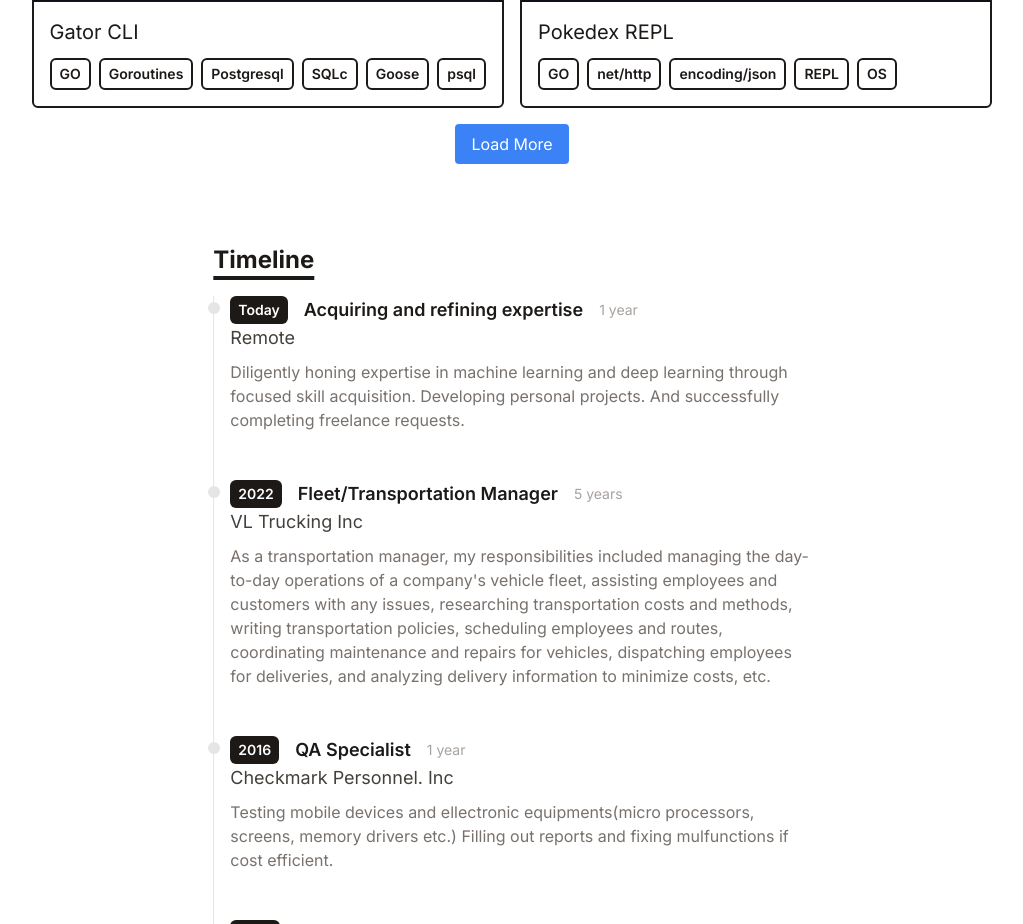
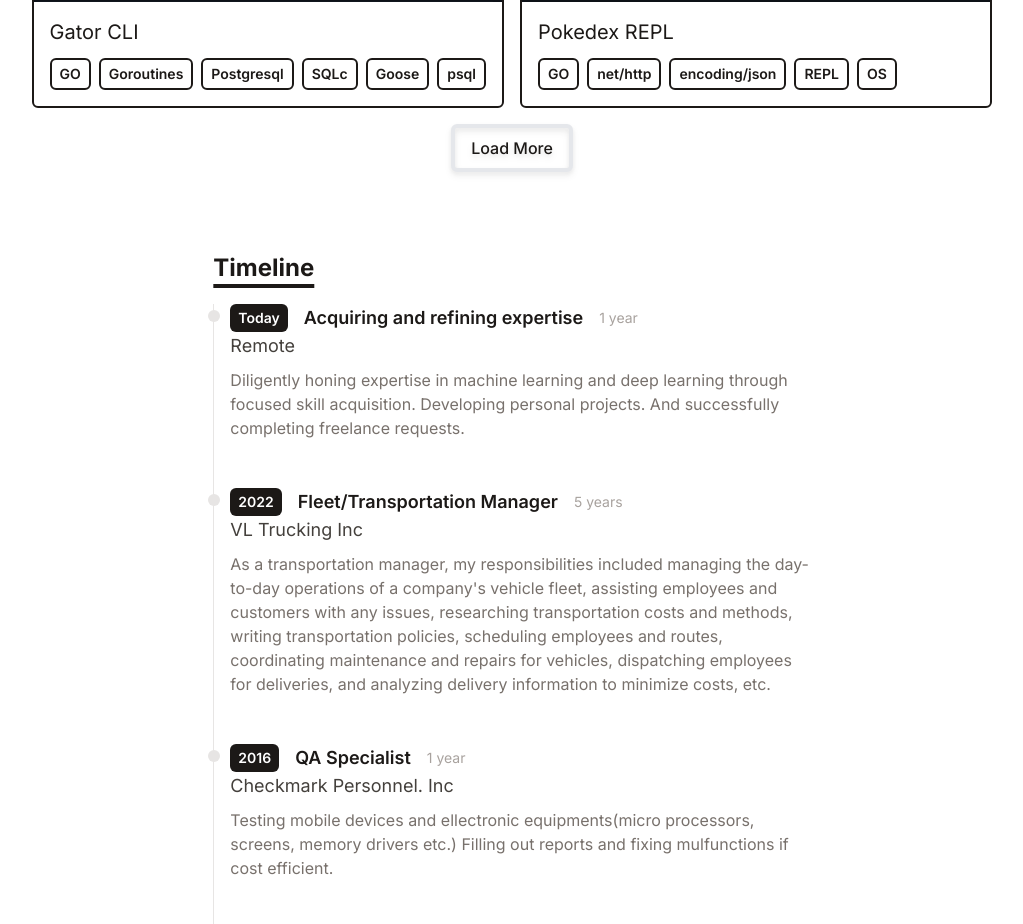
Before and after one commit to sumdeusvitae/portfolio, a React (Vite) app: page / in a window 1280 px wide. Shown: the part 784-1708 px from the top of the page, without its empty margins (128-1151 px from the left). Built offline with nearby package versions, Linux system fonts and the light colour scheme.

Commit message:
button design change

```diff
--- a/src/components/Portfolio.jsx
+++ b/src/components/Portfolio.jsx
@@ -34,7 +34,11 @@ function Portfolio() {
         <div className="flex justify-center mt-4">
           <button
             onClick={loadMore}
-            className="bg-blue-500 text-white px-4 py-2 rounded hover:bg-blue-700"
+            className="text-center mx-auto inline-block px-4 py-2 w-max text-base font-medium rounded-md text-stone-900 border-4 hover:bg-stone-900 hover:text-white
+            hover:border-white
+            hover:scale-110
+            drop-shadow-md
+            dark:text-white dark:hover:bg-white dark:hover:text-stone-900  dark:hover:border-black"
           >
             Load More
           </button>
```
